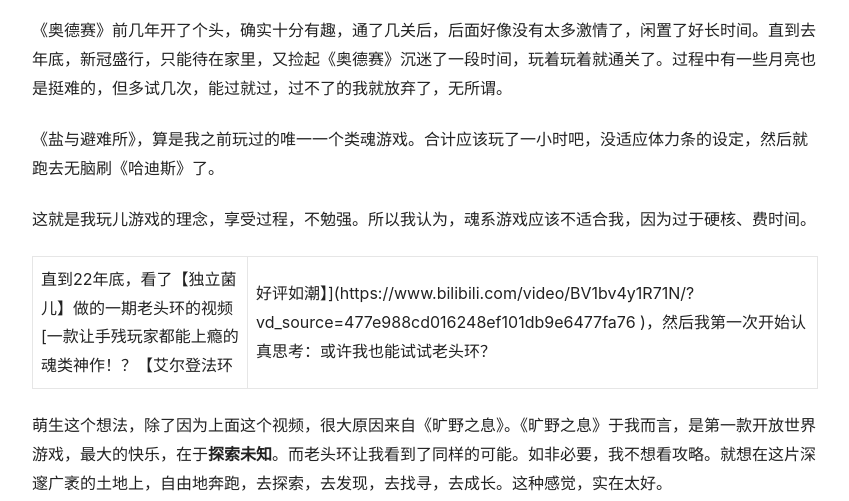
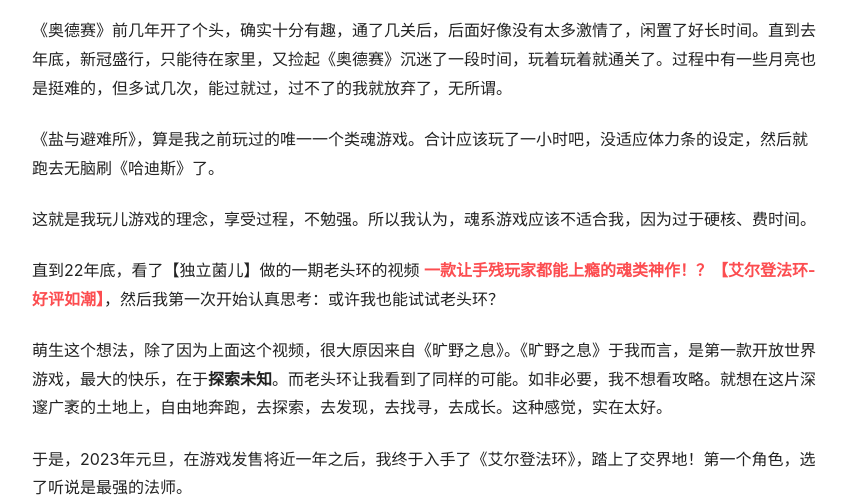
Before and after one commit to reniaL/renial.github.io, a Jekyll site: the page built from _posts/2023-03-10-elden-ring.md, in a window 1280 px wide and 900 px high, scrolled down 504 px, cut to the strip 0-501 px from the top of the window. Shown: the whole strip, without its empty margins (105-954 px from the left). Built offline with Jekyll 4.4.1, drawn with Linux system fonts in a browser that asks for light colours; nearby versions of some CDN libraries.

Commit message:
update post: elden ring

```diff
--- a/_posts/2023-03-10-elden-ring.md
+++ b/_posts/2023-03-10-elden-ring.md
@@ -17,7 +17,7 @@
 
 这就是我玩儿游戏的理念，享受过程，不勉强。所以我认为，魂系游戏应该不适合我，因为过于硬核、费时间。
 
-直到22年底，看了【独立菌儿】做的一期老头环的视频 [一款让手残玩家都能上瘾的魂类神作！？【艾尔登法环|好评如潮】](https://www.bilibili.com/video/BV1bv4y1R71N/?vd_source=477e988cd016248ef101db9e6477fa76 )，然后我第一次开始认真思考：或许我也能试试老头环？
+直到22年底，看了【独立菌儿】做的一期老头环的视频 [一款让手残玩家都能上瘾的魂类神作！？【艾尔登法环-好评如潮】](https://www.bilibili.com/video/BV1bv4y1R71N/?vd_source=477e988cd016248ef101db9e6477fa76 )，然后我第一次开始认真思考：或许我也能试试老头环？
 
 萌生这个想法，除了因为上面这个视频，很大原因来自《旷野之息》。《旷野之息》于我而言，是第一款开放世界游戏，最大的快乐，在于**探索未知**。而老头环让我看到了同样的可能。如非必要，我不想看攻略。就想在这片深邃广袤的土地上，自由地奔跑，去探索，去发现，去找寻，去成长。这种感觉，实在太好。
 
```
